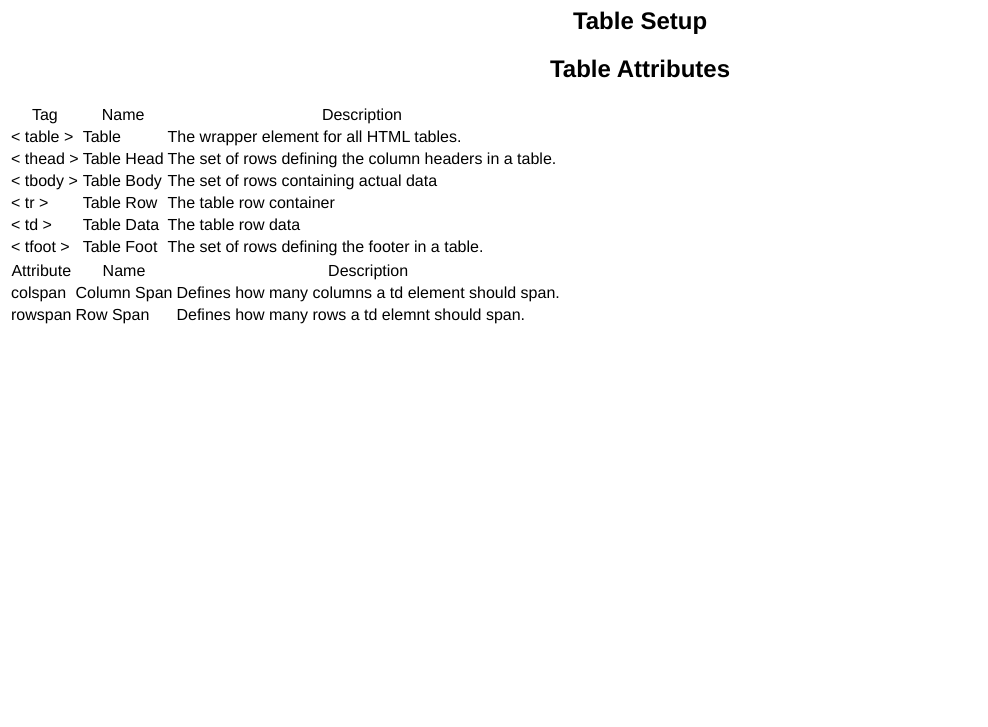
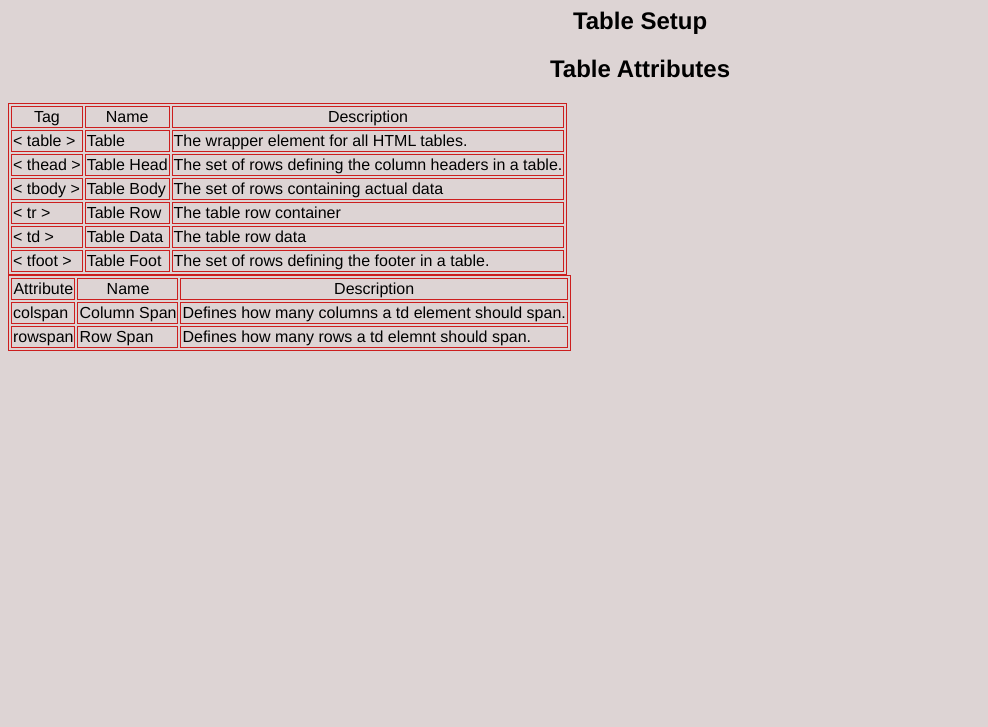
Before and after one commit to tenguterror/html-css-cheatsheet, a plain HTML site: page index.html in a window 1280 px wide. Shown: the part 73-800 px from the top of the page, without its empty margins (0-988 px from the left). Drawn offline with Linux system fonts and the light colour scheme.

Commit message:
basic styling

```diff
--- a/index.html
+++ b/index.html
@@ -16,7 +16,7 @@
 
     <section class="setup">
       <h2>Table Setup</h2>
-      <table>
+      <table id="tags">
         <thead>
           <tr>
             <td>Tag</td>
@@ -58,7 +58,7 @@
         </tbody>
     <section class="attributes">
       <h2>Table Attributes</h2>
-      <table>
+      <table id="attributes">
         <thead>
           <tr>
             <td>Attribute</td>
--- a/styles.css
+++ b/styles.css
@@ -1,5 +1,10 @@
 * {
   font-family: Helvetica;
+  /* border: 1px solid rgb(204, 30, 30); */
+}
+
+body {
+  background-color:rgb(221, 212, 212)
 }
 
 h1, h2 {
@@ -9,3 +14,7 @@ h1, h2 {
 thead td {
   text-align: center;
 }
+
+table, td{
+  border: 1px solid rgb(204, 30, 30);
+}
```
